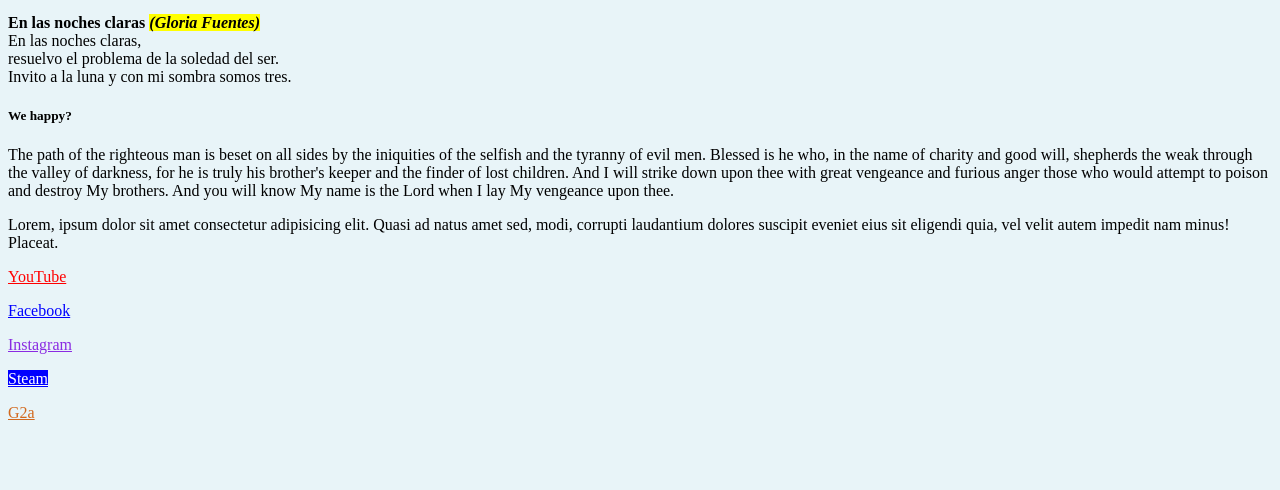
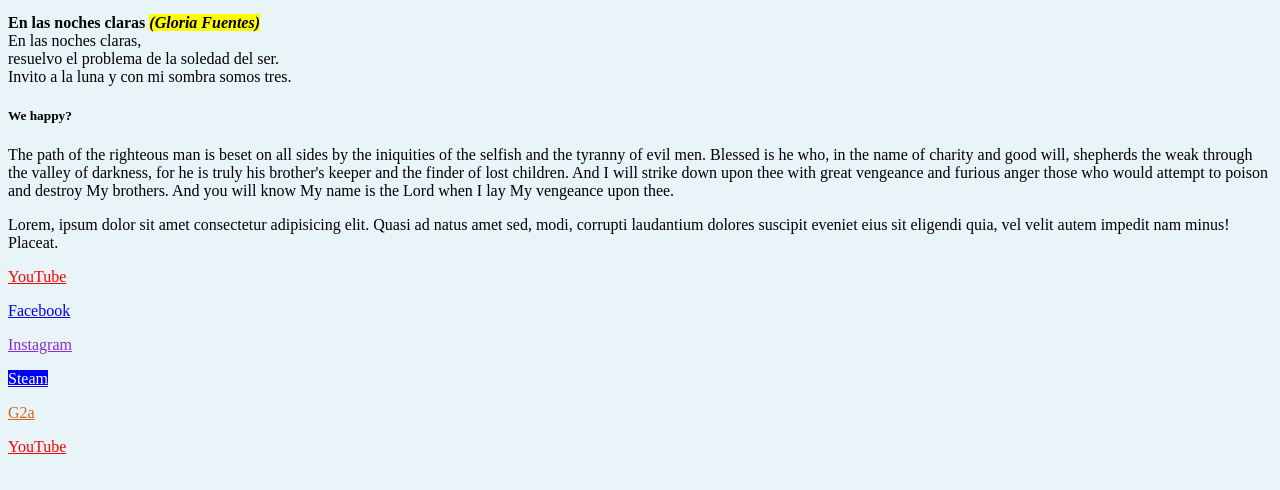
Before and after one commit to SarayPlaza/050Lenguajedemarcas, a plain HTML site: page INDEX.HTML in a window 1280 px wide. Shown: the part 136-626 px from the top of the page. Drawn offline with Linux system fonts and the light colour scheme.

Commit message:
Cambio 02.03 9:48

```diff
--- a/INDEX.HTML
+++ b/INDEX.HTML
@@ -42,7 +42,7 @@ The path of the righteous man is beset on all sides by the iniquities of the sel
 <p><a target="_blank"href="http://www.g2a.com" style="color: chocolate;">G2a</a></p>
 
 
-
+<p><a target="_blank" href="http://www.youtube.com" style="color: red;">YouTube</a></p>
 
 
 
```
